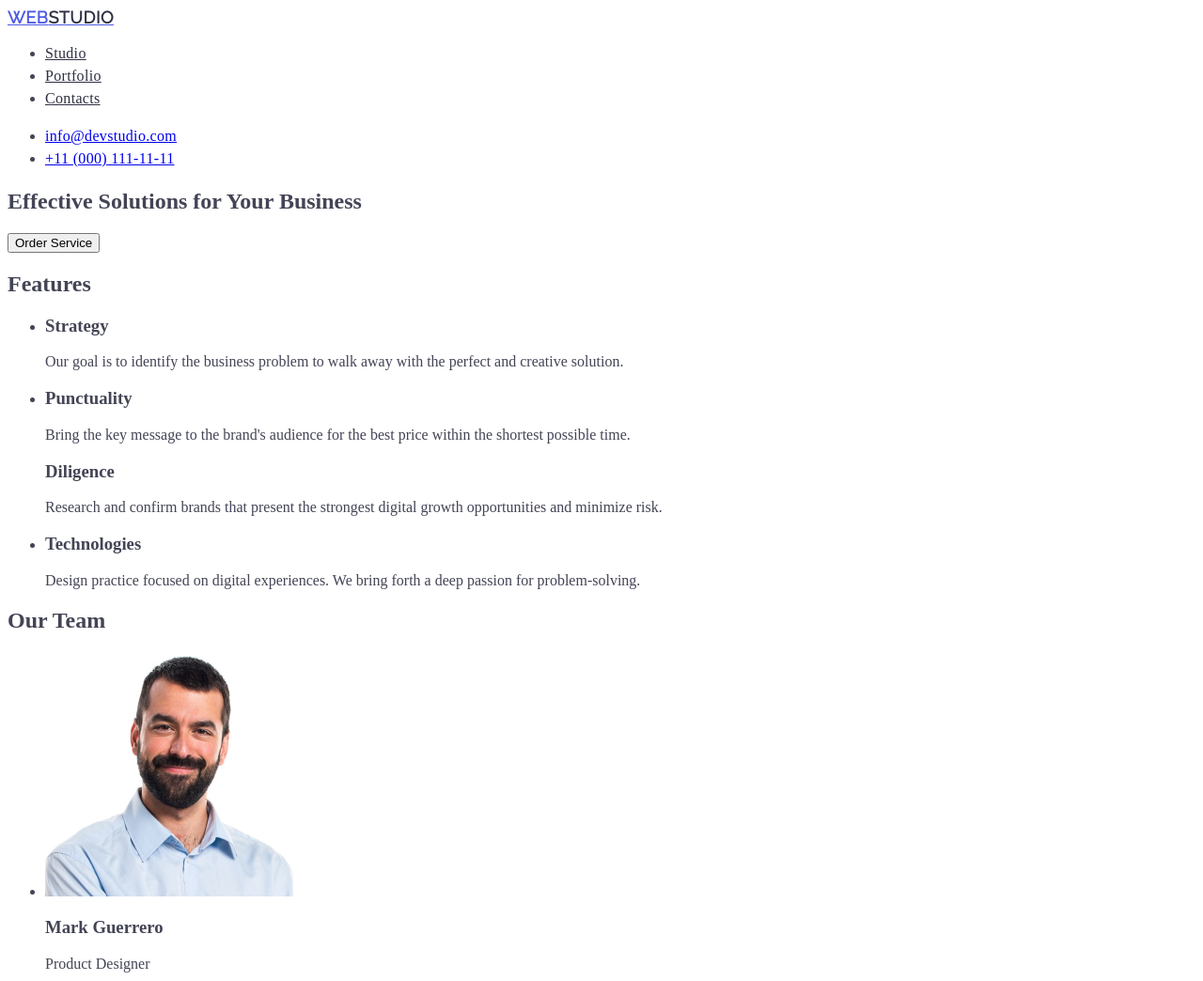
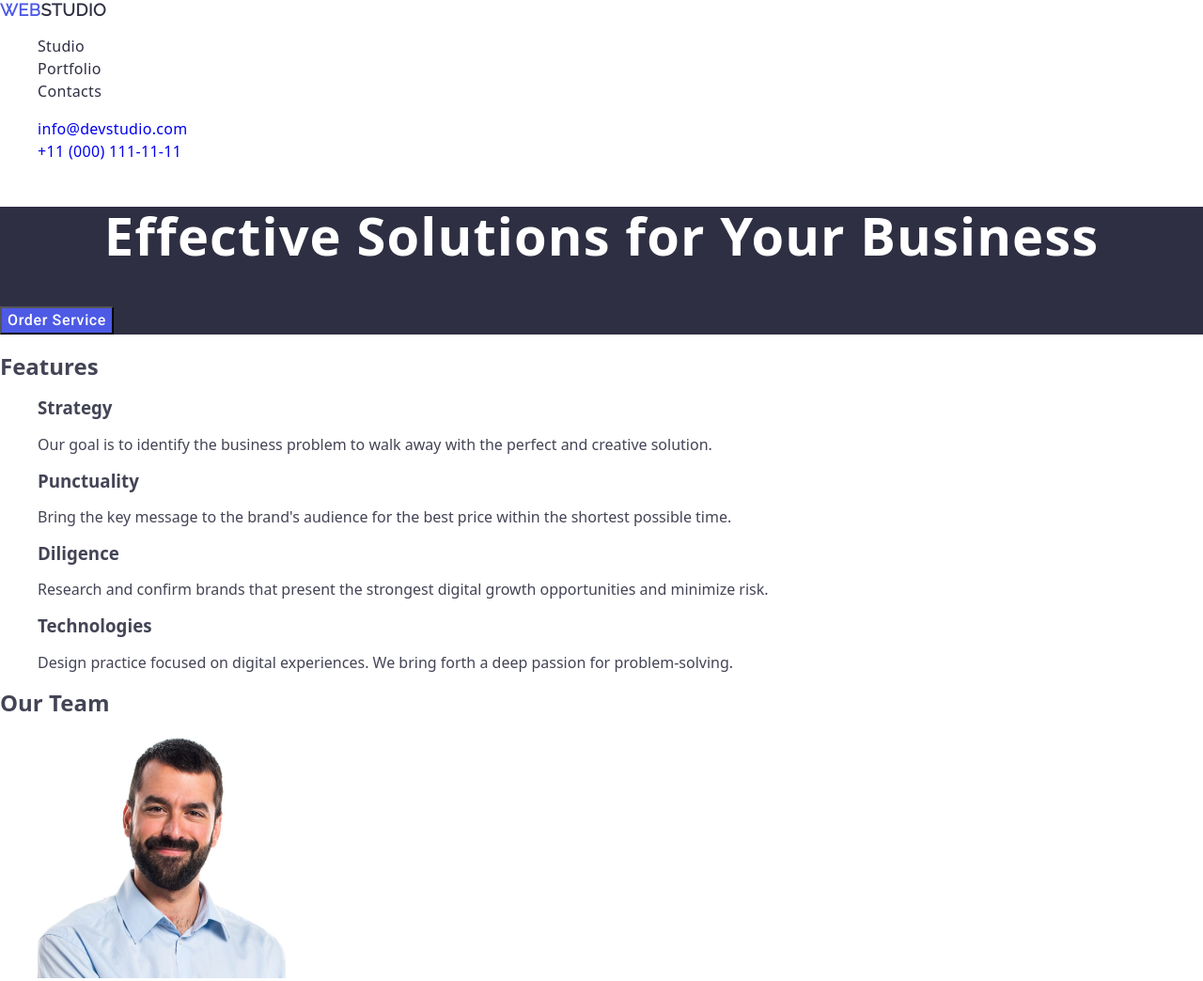
Before and after one commit to marharyta-zozulia/goit-markup-hw-02, a plain HTML site: page index.html in a window 1280 px wide. Shown: the top 1044 px of the page at 94% size. Drawn offline with nearby package versions, Linux system fonts and the light colour scheme.

Commit message:
finish markup-2

```diff
--- a/css/styles.css
+++ b/css/styles.css
@@ -1,9 +1,16 @@
 body {
-    font-family: 'Roboto' sans-serif;
+    font-family: "Roboto" sans-serif;
     color: #434455;
     background: #fff;
 
 }
+ul{
+    list-style-type: none;
+}
+a {
+    text-decoration: none;
+}
+/* ----------HEADER----------- */
 .header-logo{
     font-family: "Raleway", sans-serif;
     font-weight: 700;
@@ -26,6 +33,7 @@ body {
 }
 .header-address{
     font-style: normal;
+    color: #434455;
 
 }
 .header-contact-item{
@@ -35,8 +43,29 @@ body {
     letter-spacing: 0.02em;
     color: #434455;
 }
+/* ------------------------------------- */
 .intro-section{
     background-color: #fff;
+    background-color: #2e2f42;
+
+}
+.intro-title{
+    font-weight: 700;
+    font-size: 56px;
+    line-height: 1.07143;
+    letter-spacing: 0.02em;
+    text-align: center;
+    color: #fff;
+
+}
+.order-service-button{
+    background: #4d5ae5;
+    font-family: "Roboto", sans-serif;
+    font-weight: 500;
+    font-size: 16px;
+    line-height: 1.5;
+    letter-spacing: 0.04em;
+     color: #fff;
 
 }
 .portfolio-item-title{
--- a/index.html
+++ b/index.html
@@ -10,6 +10,10 @@
         href="https://fonts.googleapis.com/css2?family=Raleway:ital,wght@700&family=Roboto:wght@400;500;700&display=swap"
         rel="stylesheet">
     <link rel="stylesheet" href="./css/styles.css">
+    <link rel="stylesheet" href="https://cdnjs.cloudflare.com/ajax/libs/modern-normalize/2.0.0/modern-normalize.min.css"
+        integrity="sha512-4xo8blKMVCiXpTaLzQSLSw3KFOVPWhm/TRtuPVc4WG6kUgjH6J03IBuG7JZPkcWMxJ5huwaBpOpnwYElP/m6wg=="
+        crossorigin="anonymous"
+        referrerpolicy="no-referrer" />
 </head>
 <body>
     <header class="header">
```
